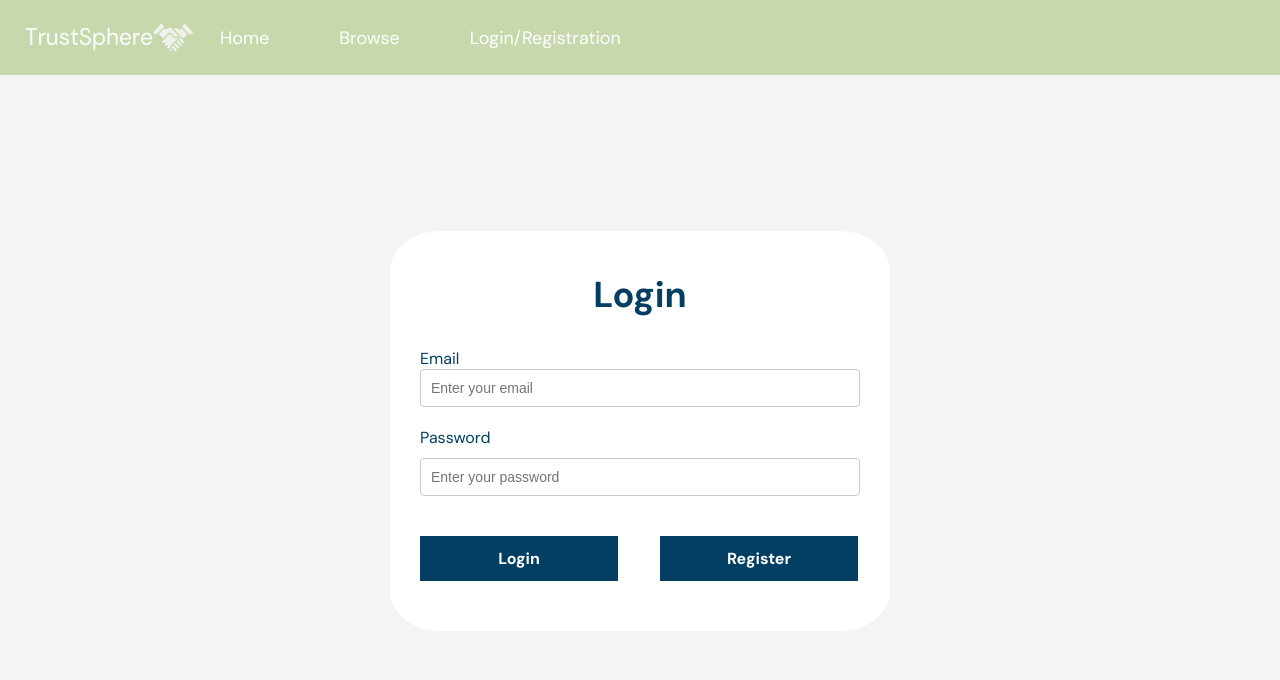
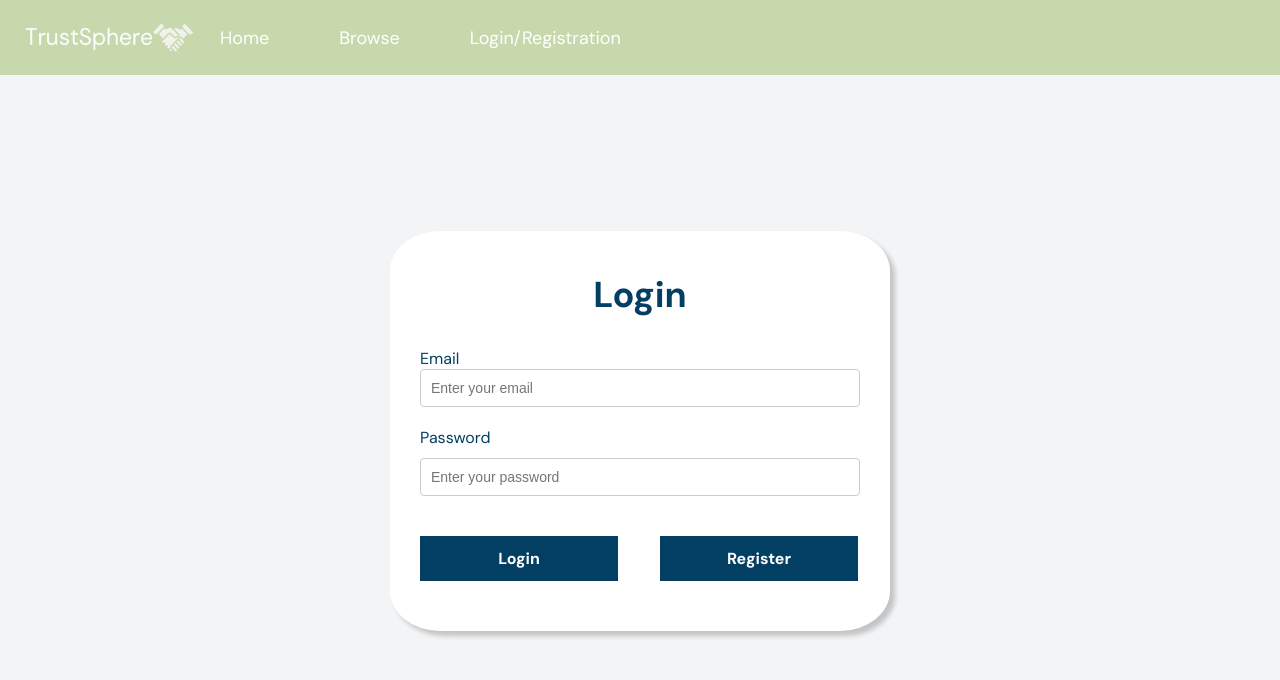
Before and after one commit to aprajita0/E-bidding_322Project, a React (Create React App) app: page / in a window 1280 px wide. Both pictures are taken after a click on the button "Start Bidding Today". Shown: the top 680 px of the page. Built offline with nearby package versions, Linux system fonts and the light colour scheme.

Commit message:
Update user_login.css

```diff
--- a/src/frontend/pages/styles/user_login.css
+++ b/src/frontend/pages/styles/user_login.css
@@ -23,6 +23,7 @@
     max-width: 500px;
     min-height: 400px;
     box-sizing: border-box;
+    box-shadow: 5px 5px 5px rgba(0, 0, 0, 0.2);
 }
 
 .login-form {
```
